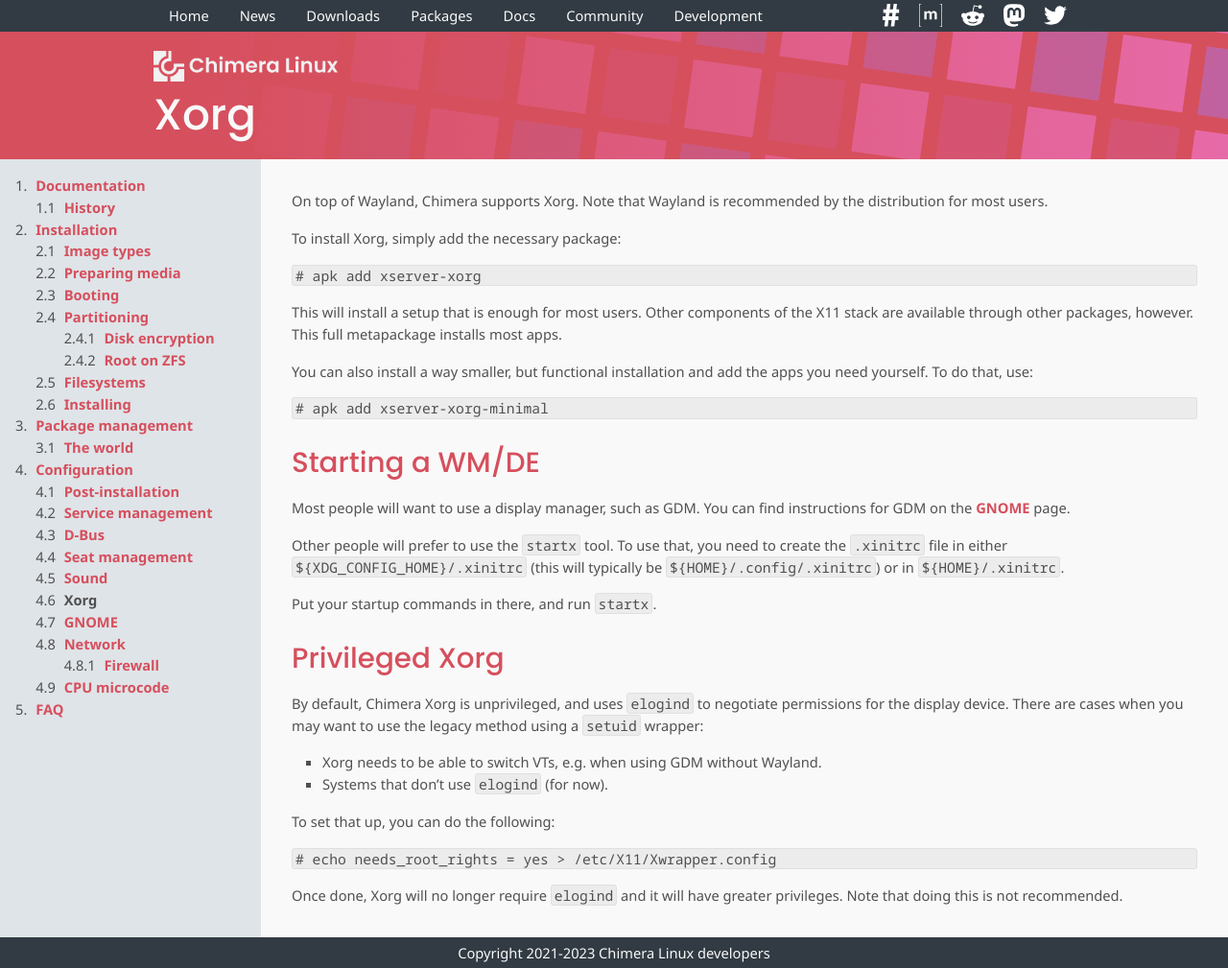
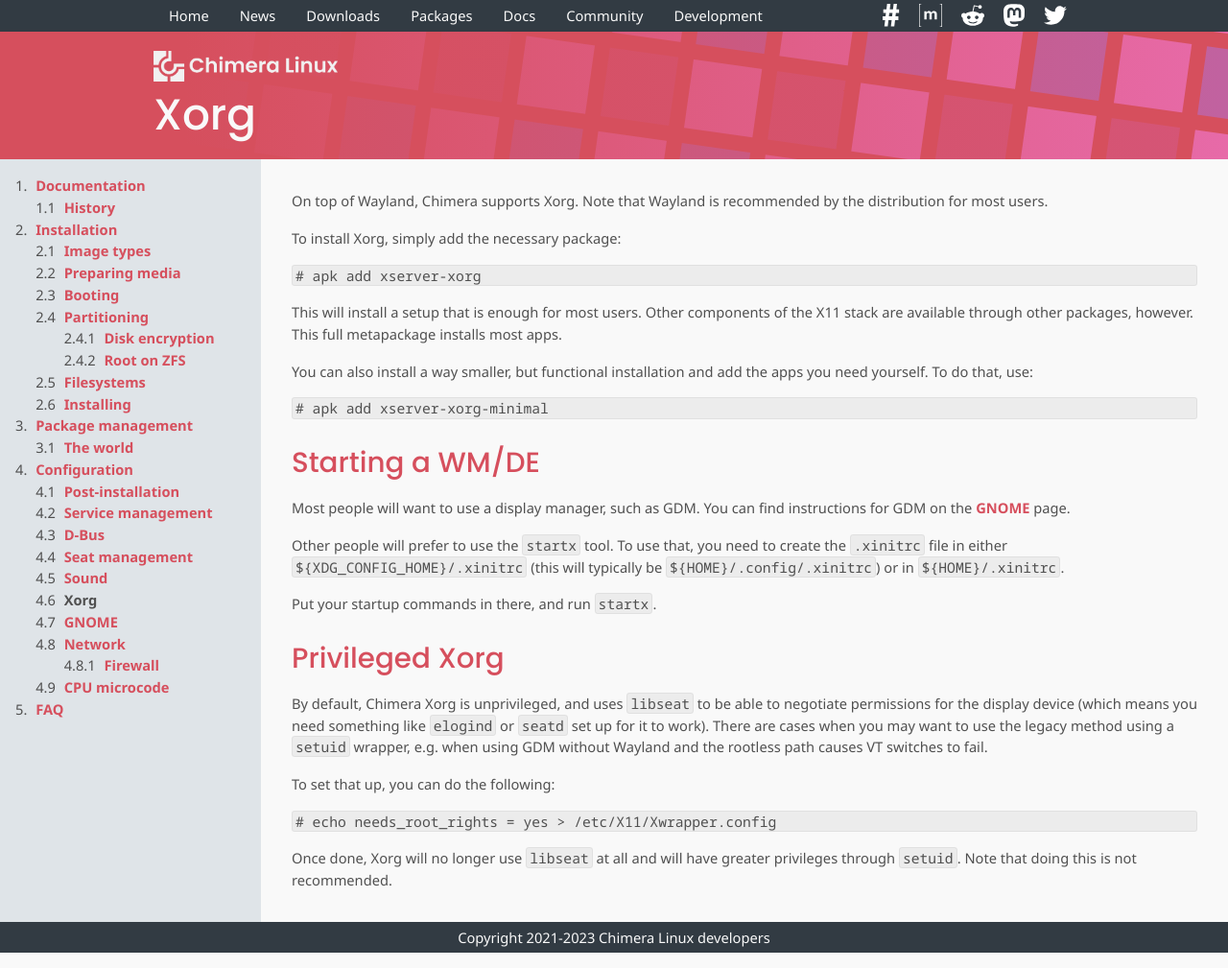
Before and after one commit to chimera-linux/chimera-linux.github.io, a Jekyll site: the page built from _docs/configuration/xorg.md, in a window 1280 px wide. Shown: the whole page at 96% size. Built offline with Jekyll 4.4.1, drawn with Linux system fonts in a browser that asks for light colours.

Commit message:
we no longer need logind for xorg

````diff
--- a/_docs/configuration/xorg.md
+++ b/_docs/configuration/xorg.md
@@ -37,12 +37,11 @@
 
 ## Privileged Xorg
 
-By default, Chimera Xorg is unprivileged, and uses `elogind` to negotiate
-permissions for the display device. There are cases when you may want to
-use the legacy method using a `setuid` wrapper:
-
-* Xorg needs to be able to switch VTs, e.g. when using GDM without Wayland.
-* Systems that don't use `elogind` (for now).
+By default, Chimera Xorg is unprivileged, and uses `libseat` to be able to
+negotiate permissions for the display device (which means you need something
+like `elogind` or `seatd` set up for it to work). There are cases when you
+may want to use the legacy method using a `setuid` wrapper, e.g. when using
+GDM without Wayland and the rootless path causes VT switches to fail.
 
 To set that up, you can do the following:
 
@@ -50,5 +49,5 @@
 # echo needs_root_rights = yes > /etc/X11/Xwrapper.config
 ```
 
-Once done, Xorg will no longer require `elogind` and it will have greater
-privileges. Note that doing this is not recommended.
+Once done, Xorg will no longer use `libseat` at all and will have greater
+privileges through `setuid`. Note that doing this is not recommended.
````
Also changed, not shown: _docs/configuration/seat.md (+10 -4 lines).
